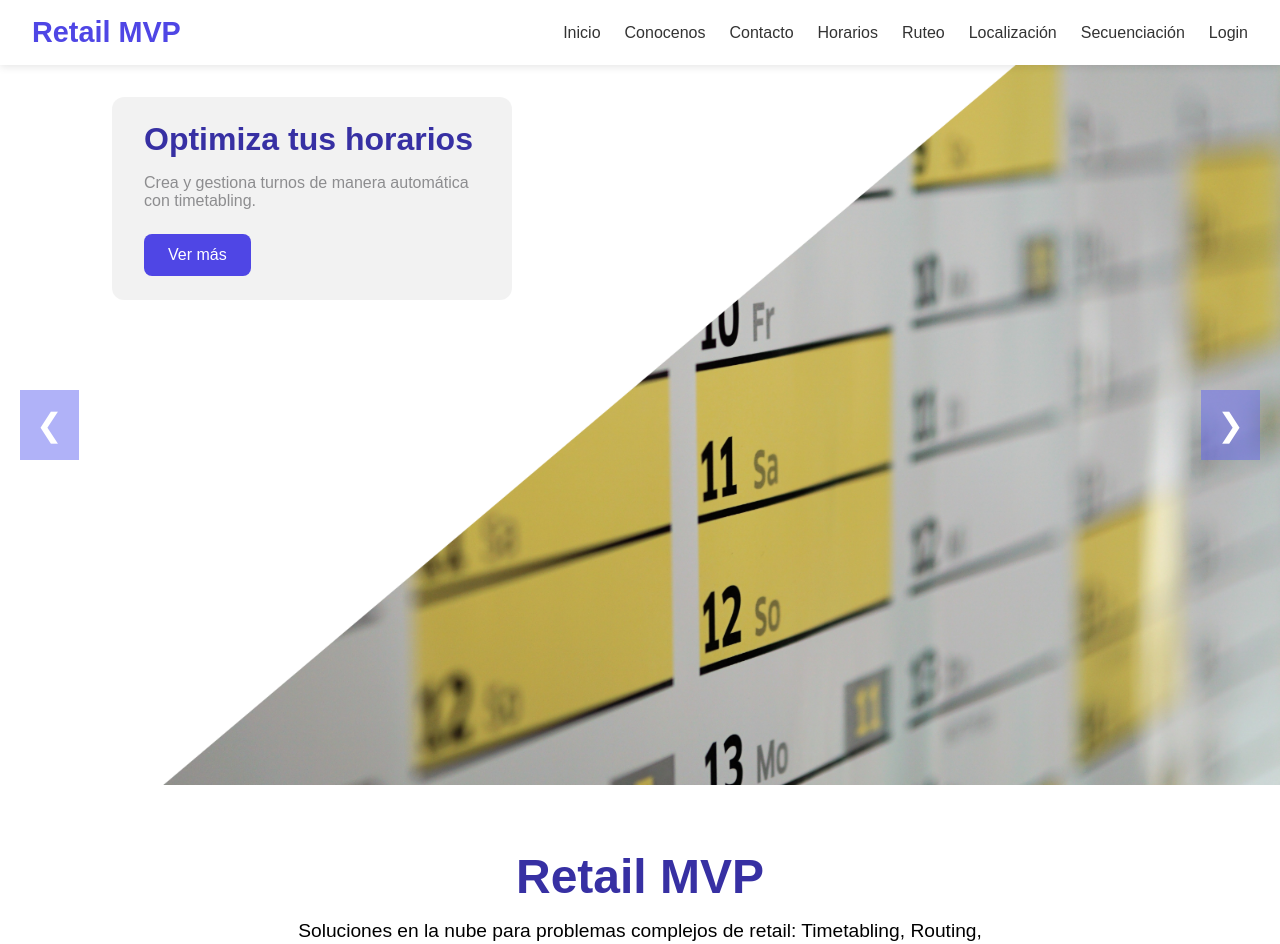
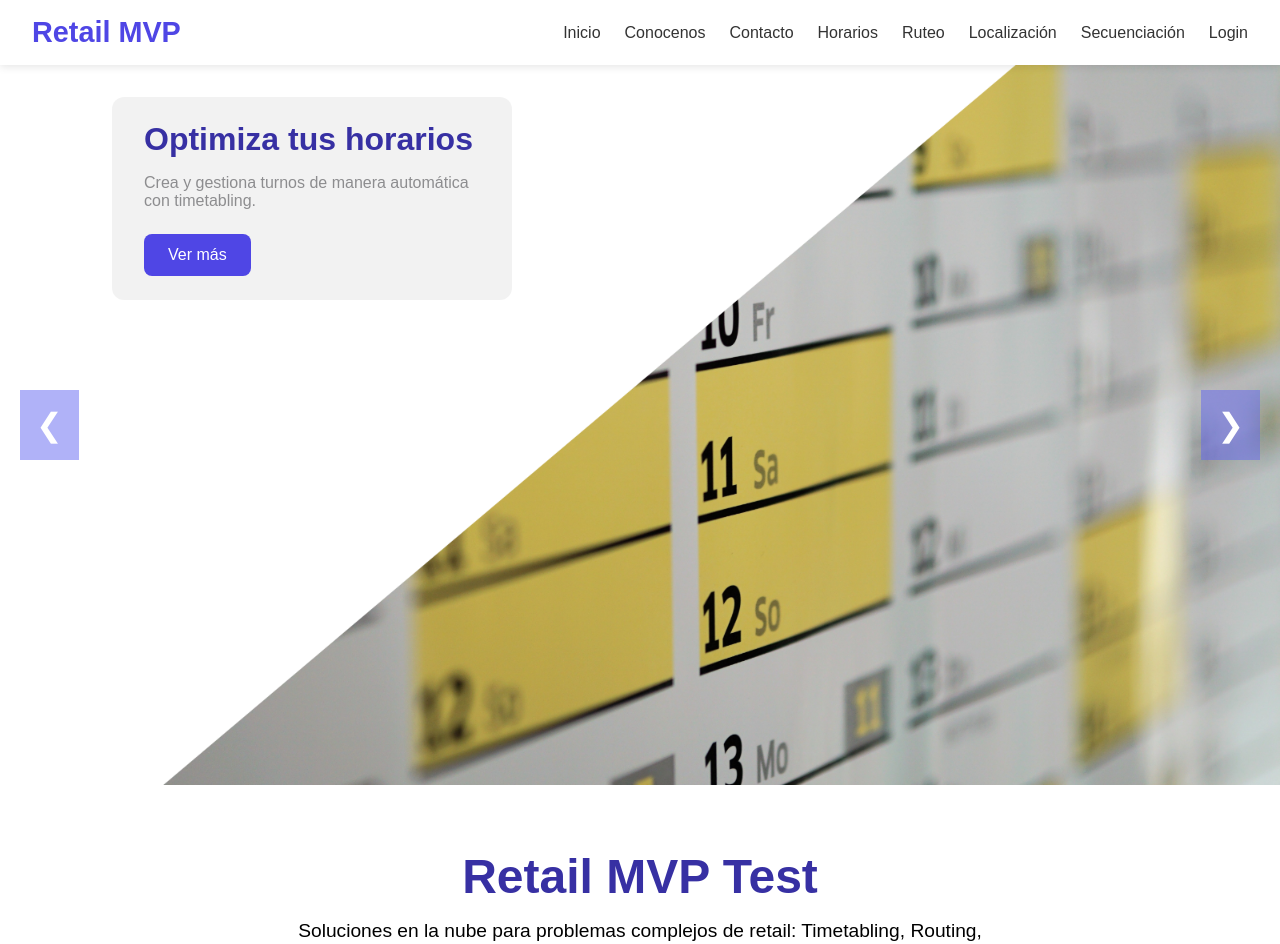
Before and after one commit to JuanPabloRosas/app-react, a React (Create React App) app: page / in a window 1280 px wide. Shown: the top 944 px of the page. Built offline with nearby package versions, Linux system fonts and the light colour scheme.

Commit message:
test
test

```diff
--- a/src/pages/Home.jsx
+++ b/src/pages/Home.jsx
@@ -10,7 +10,7 @@ export default function Home() {
       </section>
       {/* Hero */}
       <section className="hero">
-        <h1>Retail MVP</h1>
+        <h1>Retail MVP Test</h1>
         <p>
           Soluciones en la nube para problemas complejos de retail:
           Timetabling, Routing, Location y Scheduling.
```
